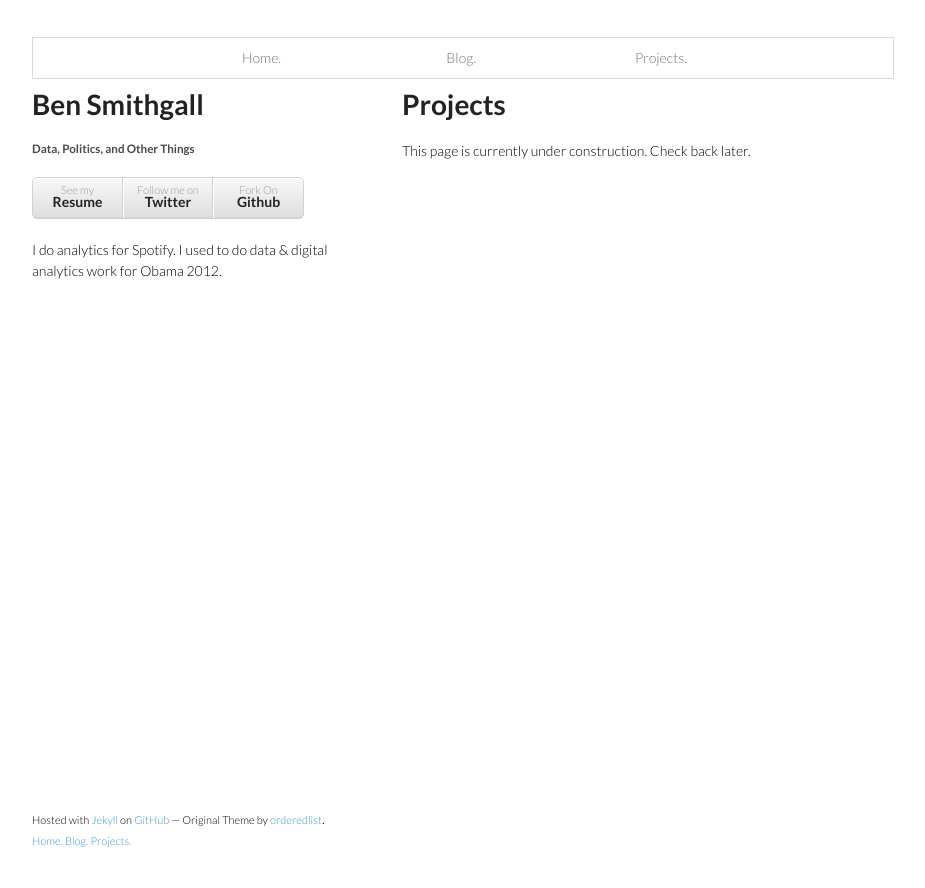
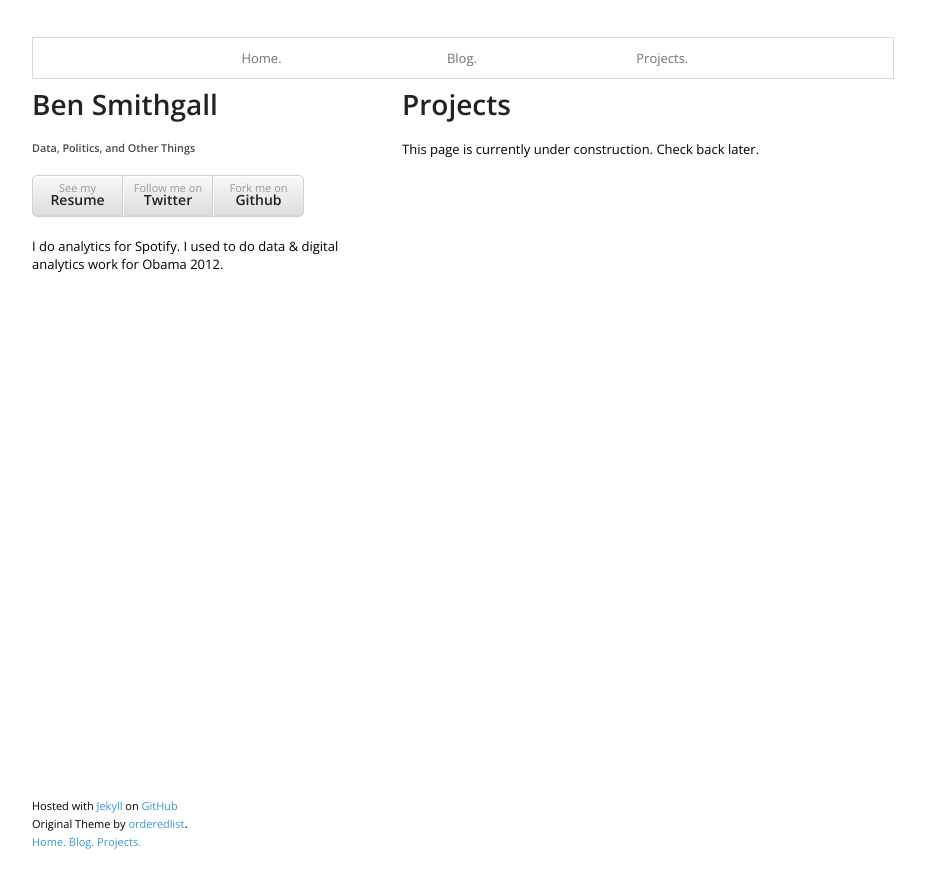
Before and after one commit to bsmithgall/bsmithgall.github.io, a Jekyll site: the page built from projects/index.html, in a window 1280 px wide. Shown: the top 888 px of the page, without its empty margins (178-1103 px from the left). Built offline with Jekyll 4.4.1, drawn with Linux system fonts in a browser that asks for light colours; Markdown is read by kramdown in place of the engine named in the settings.

Commit message:
Cleaned up the files a bit and changed the font

```diff
--- a/_layouts/layout.html
+++ b/_layouts/layout.html
@@ -8,6 +8,7 @@
     <meta name="viewport" content="width=device-width, initial-scale=1, user-scalable=no">
     <title>{{ page.title }}</title>
 
+    <link href="http://fonts.googleapis.com/css?family=Open+Sans:400italic,400,300,600" rel="stylesheet" type="text/css">
     <link rel="stylesheet" href="/stylesheets/styles.css">
     <link rel="stylesheet" href="/stylesheets/pygment_trac.css">
     <link rel="shortcut icon" href="/favicon.ico">
@@ -34,13 +35,13 @@
 	  <ul>
 	    <li><a href="http://linkedin.com/in/bsmithgall">See my <strong>Resume</strong></a></li>
 	    <li><a href="http://twitter.com/bsmithgall">Follow me on<strong>Twitter</strong></a></li>
-	    <li><a href="http://github.com/bsmithgall">Fork On <strong>Github</strong></a></li>
+	    <li><a href="http://github.com/bsmithgall">Fork me on <strong>Github</strong></a></li>
 	  </ul>
 	  <p>I do analytics for Spotify. I used to do data & digital analytics work for Obama 2012.</p>
 	</header>
 
 	<footer>
-	  <small>Hosted with <a href="https://github.com/mojombo/jekyll">Jekyll</a> on <a href="http://pages.github.com">GitHub </a> &mdash; Original Theme by <a href="https://github.com/orderedlist">orderedlist</a></small>.<br>
+	  <small>Hosted with <a href="https://github.com/mojombo/jekyll">Jekyll</a> on <a href="http://pages.github.com">GitHub </a> <br>Original Theme by <a href="https://github.com/orderedlist">orderedlist</a></small>.<br>
 	  <small><a href="/">Home.</a> <a href="/blog">Blog.</a> <a href="/projects">Projects.</a></small>
 	</footer>
       </div>
--- a/stylesheets/styles.css
+++ b/stylesheets/styles.css
@@ -2,7 +2,8 @@
 
 body {
   padding:.2in;
-  font:14px/1.5 Lato, "Helvetica Neue", Helvetica, Arial, sans-serif;
+  font-family: 'Open Sans', sans-serif;
+  font-size: 13px;
   font-weight:400;
 }
 
```
Also changed, not shown: index.html (+7 -3 lines), 8 other files.
